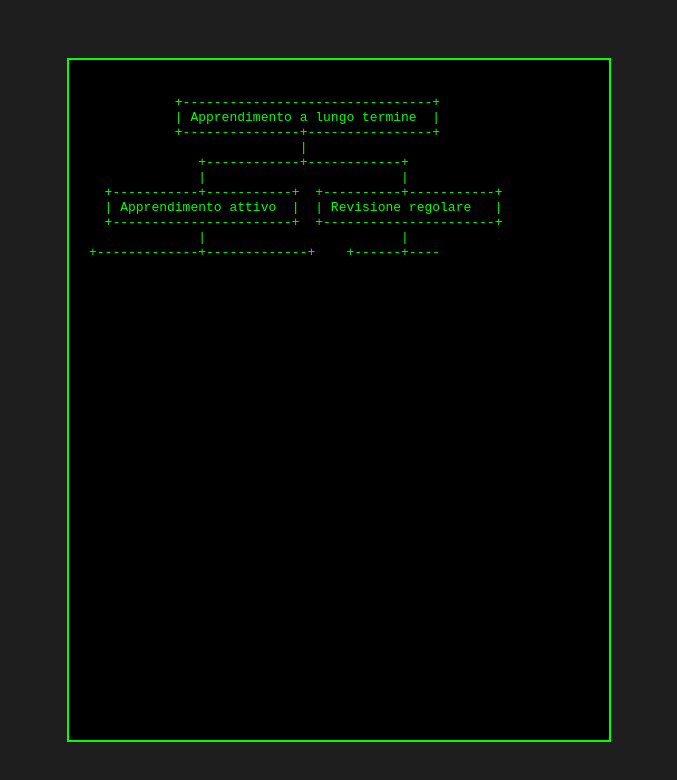
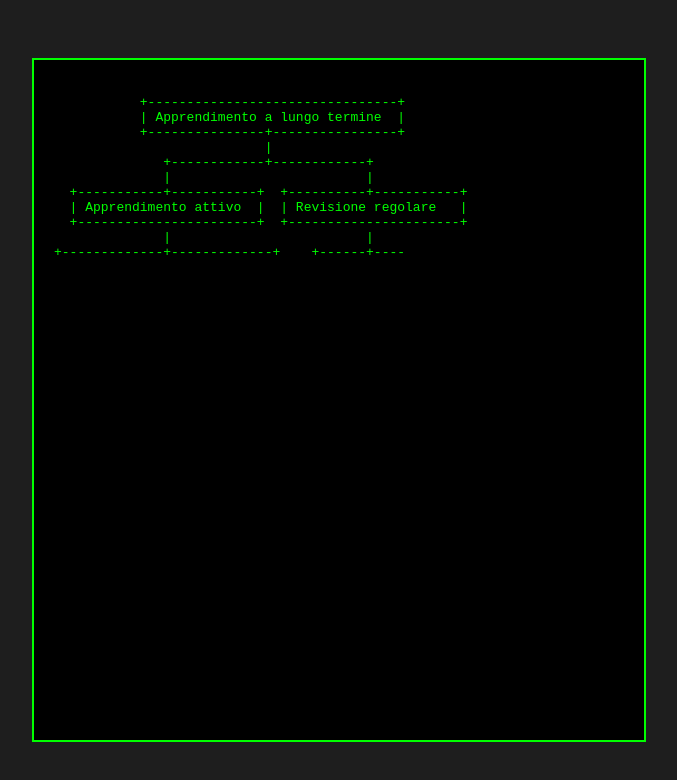
Before and after one commit to vincenzo85/ascii-art, a plain HTML site: page index.html in a window 1280 px wide. Shown: the whole page, without its empty margins (301-978 px from the left). Drawn offline with Linux system fonts and the light colour scheme.

Commit message:
Update index.html

```diff
--- a/index.html
+++ b/index.html
@@ -32,7 +32,7 @@
     /* Devices with width 500px or more: minimum width 500px */
     @media (min-width: 500px) {
       #terminal {
-      min-width: 500px;
+      min-width: 570px;
       }
     }
 
```
